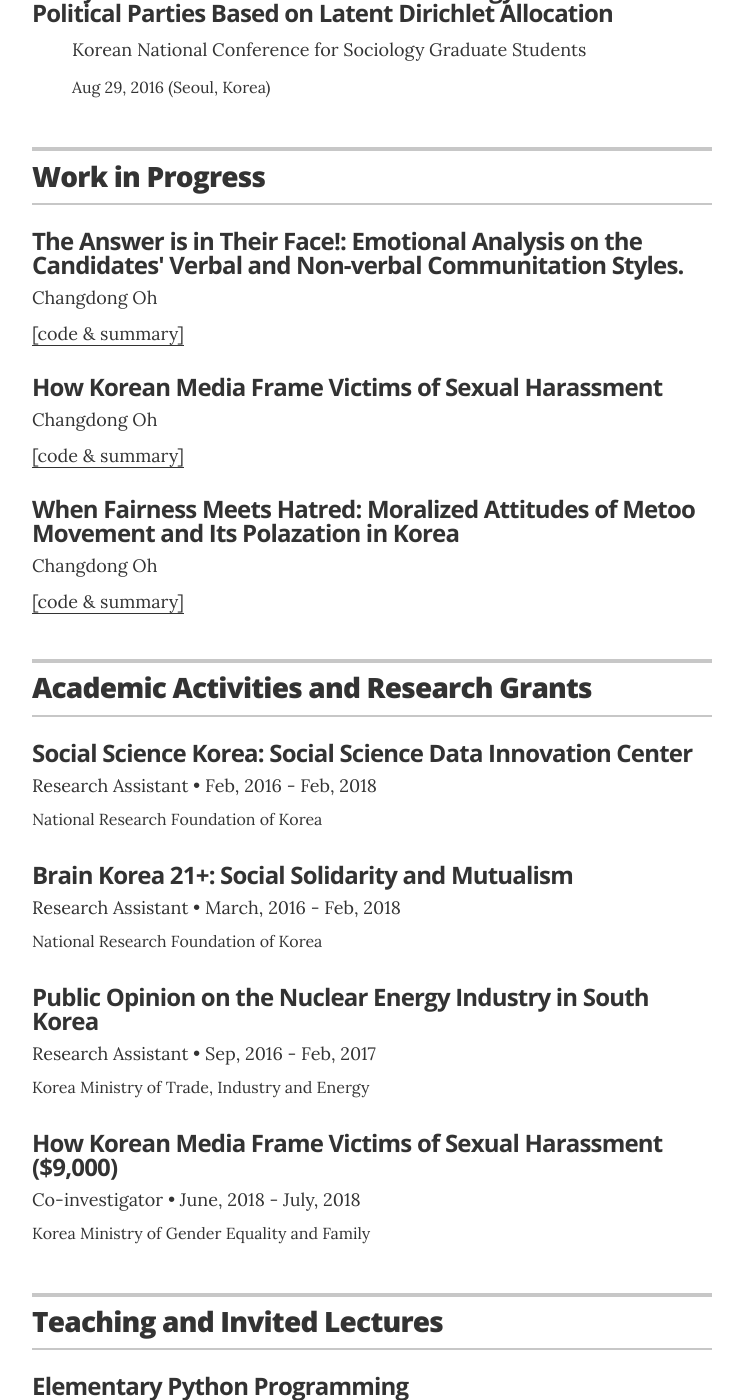
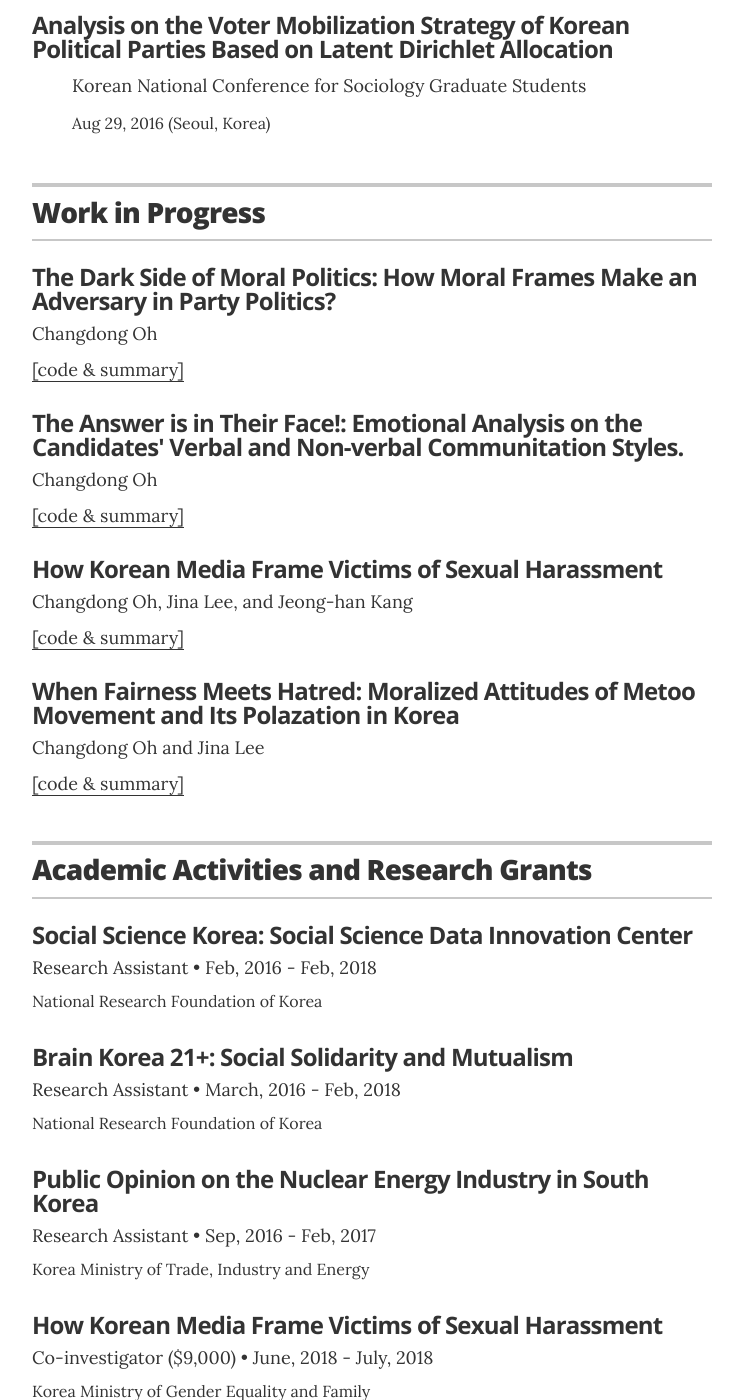
Before and after one commit to ChangdongOh/ChangdongOh.github.io, a Jekyll site: the page built from index.html, in a window 1280 px wide and 1400 px high, scrolled down 2170 px. Shown: the whole window, without its empty margins (268-1011 px from the left). Built offline with Jekyll 4.4.1, drawn with Linux system fonts in a browser that asks for light colours.

Commit message:
arranged a space between lines

```diff
--- a/_data/activities.yml
+++ b/_data/activities.yml
@@ -14,7 +14,7 @@
   year: Sep, 2016 - Feb, 2017
   summary: Korea Ministry of Trade, Industry and Energy
 
-- title: How Korean Media Frame Victims of Sexual Harassment ($9,000)
-  role: Co-investigator
+- title: How Korean Media Frame Victims of Sexual Harassment
+  role: Co-investigator ($9,000)
   year: June, 2018 - July, 2018
   summary: Korea Ministry of Gender Equality and Family
--- a/_data/conferences.yml
+++ b/_data/conferences.yml
@@ -1,14 +1,14 @@
 # Projects
 
 - title: The Dark Side of Moral Politics&#58; How Moral Frames Make an Adversary in Party Politics?
-  conf: <a href = "https://github.com/ChangdongOh/moralpolitics"> [code & summary] </a> <br> 113th Annual Meeting of the American Sociological Association
+  conf: <a href = "https://github.com/ChangdongOh/moralpolitics"> [code & summary] </a> <br><br> 113th Annual Meeting of the American Sociological Association
   placedate: Aug 11-14, 2018 (Philadelphia, USA)  <br>Round Table of Political Sociology Session.
   conf2:
   placedate2:
   description:
 
 - title: The Evolution of Moral Politics&#58; Analysis on Moral Foundations of Korean Parties 2008-2016
-  conf: <a href = "https://github.com/ChangdongOh/MoralFoundations"> [code & summary] </a> <br> 3rd International Conference on Computational Social Science(IC2S2)
+  conf: <a href = "https://github.com/ChangdongOh/MoralFoundations"> [code & summary] </a> <br><br> 3rd International Conference on Computational Social Science(IC2S2)
   placedate: Jul 11-13, 2017 (Cologne, Germany) <br>Peer-reviwed Regular Session.
   conf2:
   placedate2:
--- a/_data/wip.yml
+++ b/_data/wip.yml
@@ -1,14 +1,19 @@
+- title: The Dark Side of Moral Politics&#58; How Moral Frames Make an Adversary in Party Politics?
+  author: Changdong Oh <br><br><a href = "https://github.com/ChangdongOh/moralpolitics"> [code & summary] </a>
+  summary:
+  complete:
+
 - title: The Answer is in Their Face!&#58; Emotional Analysis on the Candidates' Verbal and Non-verbal Communitation Styles.
   author: Changdong Oh<br><br><a href = "https://github.com/ChangdongOh/emotion_on_their_face"> [code & summary] </a>
   summary:
   complete:
 
 - title: How Korean Media Frame Victims of Sexual Harassment
-  author: Changdong Oh<br><br><a href = "https://github.com/ChangdongOh/mediaframe_sexualviolence"> [code & summary] </a>
+  author: Changdong Oh, Jina Lee, and Jeong-han Kang <br><br><a href = "https://github.com/ChangdongOh/mediaframe_sexualviolence"> [code & summary] </a>
   summary:
   complete:
 
 - title: When Fairness Meets Hatred&#58; Moralized Attitudes of Metoo Movement and Its Polazation in Korea
-  author: Changdong Oh<br><br><a href = "https://github.com/ChangdongOh/fairnessnadhatred"> [code & summary] </a>
+  author: Changdong Oh and Jina Lee <br><br><a href = "https://github.com/ChangdongOh/fairnessnadhatred"> [code & summary] </a>
   summary:
   complete:
```
